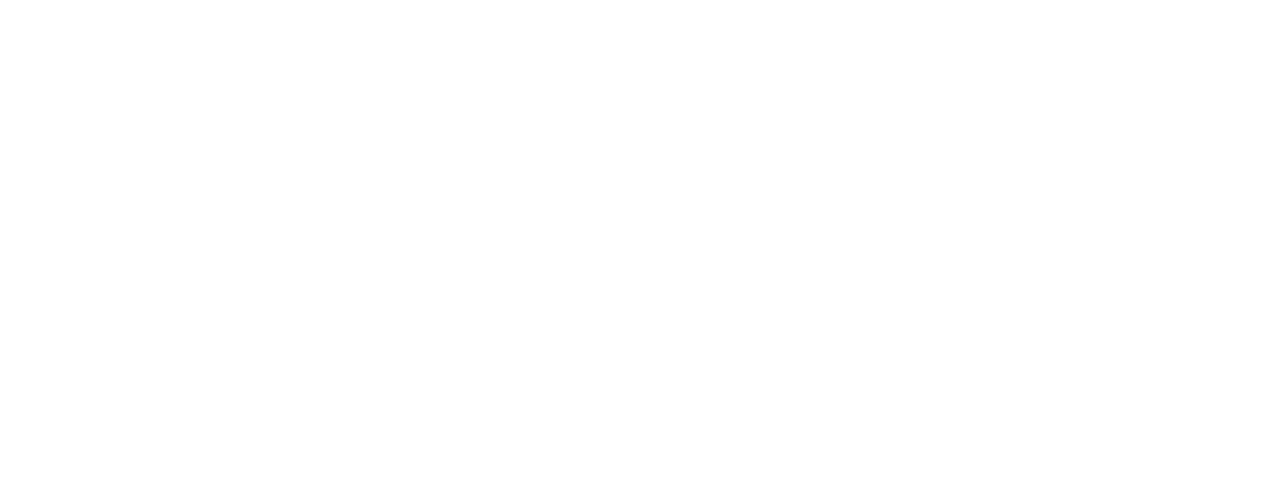
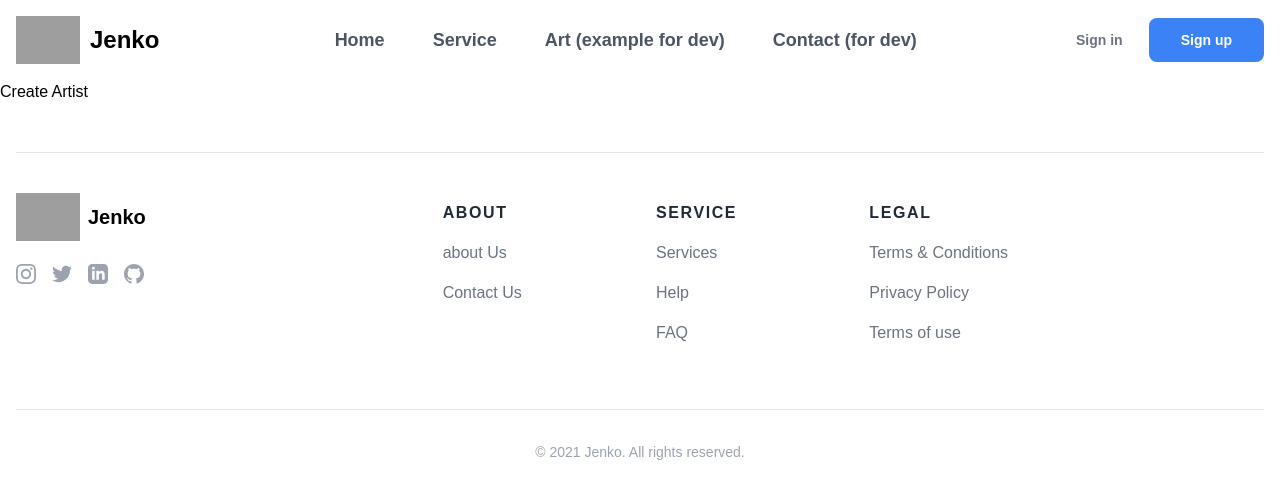
Before and after one commit to ivanZhuravlov/ntf-projj, a Vue app in the folder front/: page /new/artist in a window 1280 px wide. Shown: the top 498 px of the page. Built offline with nearby package versions, Linux system fonts and the light colour scheme; grey boxes are pictures that could not be loaded.

Commit message:
add create artist page

```diff
--- a/front/src/router/index.js
+++ b/front/src/router/index.js
@@ -7,6 +7,7 @@ import Service from '../views/Service.vue';
 import Login from '../views/Login.vue';
 import Register from '../views/Register.vue';
 import Art from '../views/Art.vue';
+import CreateArtist from '../views/CreateArtist.vue';
 
 Vue.use(VueRouter);
 
@@ -40,6 +41,11 @@ const routes = [
     path: '/art/:id',
     name: 'Art',
     component: Art
+  },
+  {
+    path: '/new/artist',
+    name: 'CreateArtist',
+    component: CreateArtist
   }
 ];
 
--- /dev/null
+++ b/front/src/views/CreateArtist.vue
@@ -0,0 +1,21 @@
+<template>
+  <div class="create-artist">
+    <Header />
+   <h1>Create Artist</h1>
+    <Footer />
+  </div>
+</template>
+
+<script>
+// @ is an alias to /src
+import Header from '@/components/Header.vue'
+import Footer from '@/components/Footer.vue'
+
+export default {
+  name: 'Service',
+  components: {
+    Header,
+    Footer,
+  }
+};
+</script>
```
